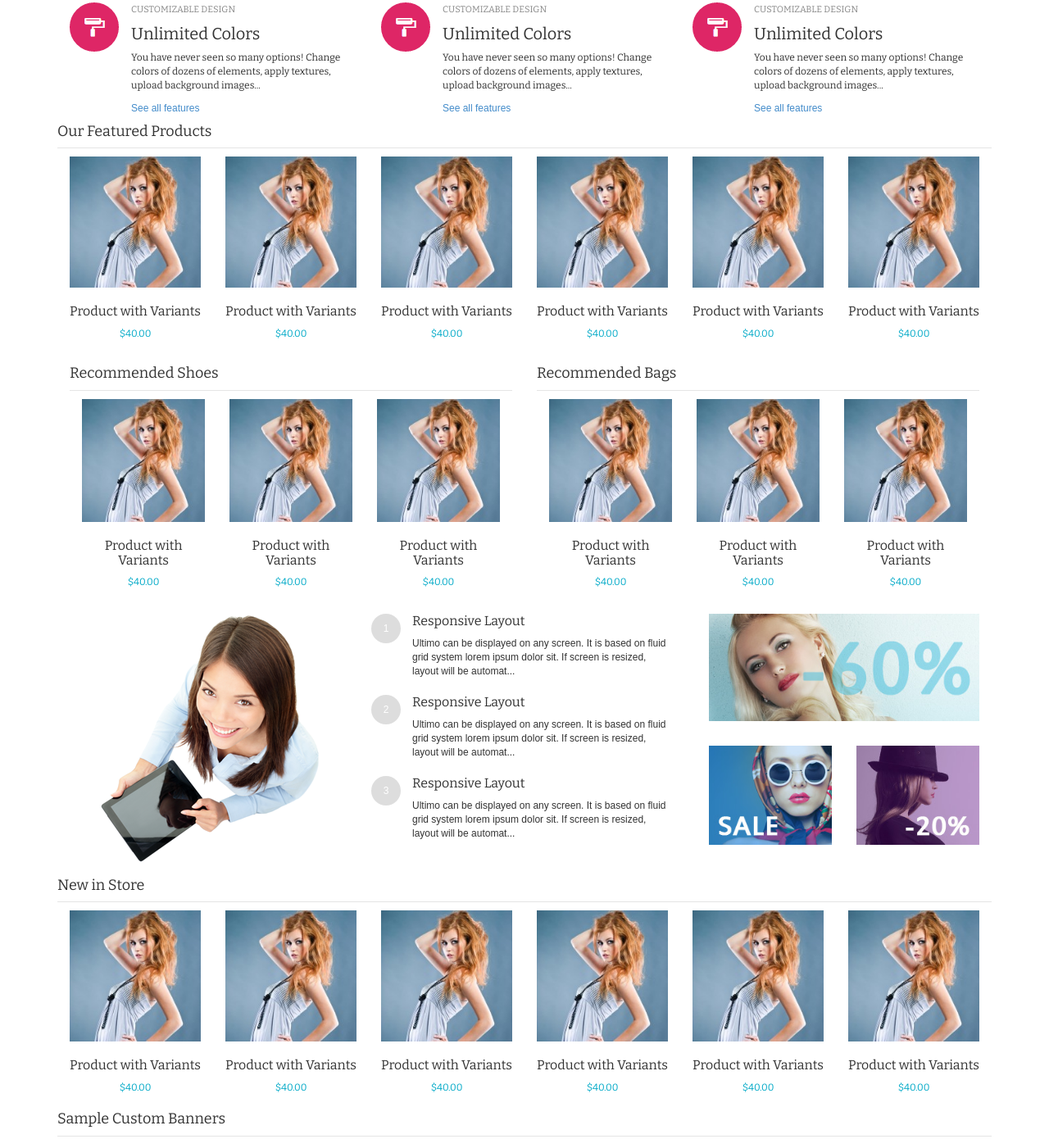
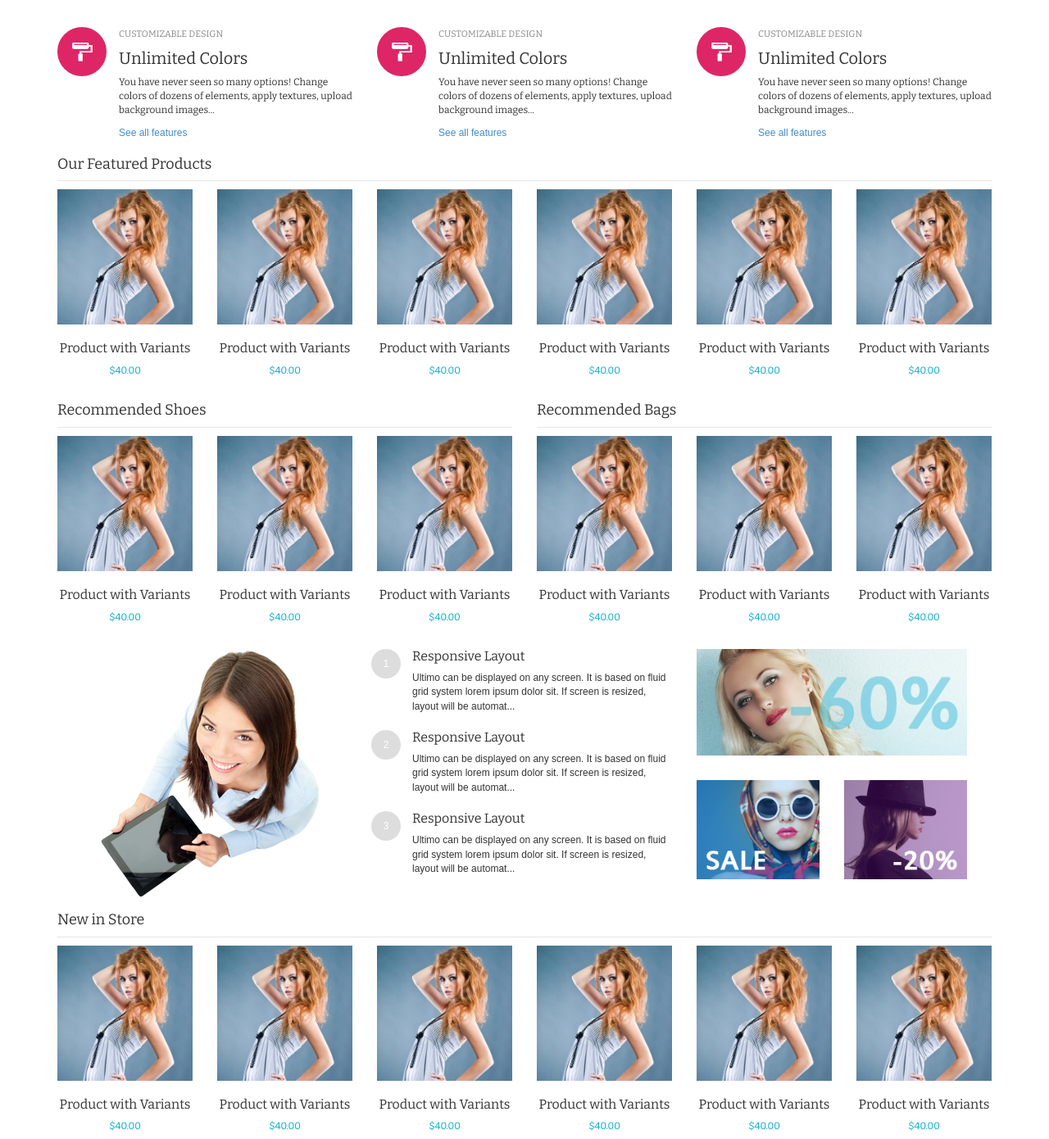
Before and after one commit to morke2/B-Imaginarium2, a plain HTML site: page index.html in a window 1280 px wide. Shown: the part 384-1774 px from the top of the page at 82% size. Drawn offline with nearby package versions, Linux system fonts and the light colour scheme.

Commit message:
fix rows and ID

```diff
--- a/index.html
+++ b/index.html
@@ -12,7 +12,7 @@
 </head>
 <body>
     <div class="page container-fluid">
-        <div id="img-slider" class="img-slider">
+        <div id="img-slider">
             <div class="row">
                 <div class="big-img col-xs-12 col-md-9">
                     <img class="img-responsive" src="img/s1_3.jpg" alt="#">
@@ -26,7 +26,7 @@
                 </div>
             </div>
         </div>
-        <div id="top-banners" class="top-banners">
+        <div id="top-banners" class=" row">
             <div class="one-banner col-xs-12 col-sm-4">
                 <img class="ico-banner" src="img/ico-banner.png" alt="#">
                 <div class="banner-content-wrapper">
@@ -55,9 +55,9 @@
                 </div>
             </div>
         </div>
-        <div id="featured-product" class="slider">
+        <div class="slider">
             <h4>Our Featured Products</h4>
-            <ul>
+            <ul class="row">
                 <li class="col-xs-6 col-sm-3 col-md-2">
                     <img class="img-responsive" src="img/featured-product.jpg" alt="#">
                     <h3>Product with Variants</h3>
@@ -90,10 +90,10 @@
                 </li>
             </ul>
         </div>
-        <div id="double-slider">
+        <div class="row">
            <div class="slider col-md-6">
                <h4>Recommended Shoes</h4>
-               <ul>
+               <ul class="row">
                    <li class="col-xs-6 col-sm-4">
                        <img class="img-responsive" src="img/featured-product.jpg" alt="#">
                        <h3>Product with Variants</h3>
@@ -113,7 +113,7 @@
            </div>
             <div class="slider  col-md-6">
                 <h4>Recommended Bags</h4>
-                <ul>
+                <ul class="row">
                     <li class="col-xs-6 col-sm-4">
                         <img class="img-responsive" src="img/featured-product.jpg" alt="#">
                         <h3>Product with Variants</h3>
@@ -132,7 +132,7 @@
                 </ul>
             </div>
         </div>
-        <div id="features" class="features">
+        <div id="features">
             <div class="row">
                 <div class="featured-list col-md-8">
                    <img src="img/2a.png" alt="#" class="hidden-xs" >
@@ -152,16 +152,16 @@
                         <p>Ultimo can be displayed on any screen. It is based on fluid grid system lorem ipsum dolor sit. If screen is resized, layout will be automat...</p>
                     </div>
                 </div>
-                <div class="featured-img col-md-4">
+                <div class="featured-img col-md-4 row">
                     <div class="img-wrap col-xs-12"><img class="img-responsive" src="img/3a.jpg" alt="#"></div>
                     <div class="img-wrap col-xs-6"><img class="img-responsive" src="img/3b.jpg" alt="#"></div>
                     <div class="img-wrap col-xs-6"><img class="img-responsive" src="img/3c.jpg" alt="#"></div>
                 </div>
             </div>
         </div>
-        <div id="new-product" class="slider">
+        <div class="slider">
             <h4>New in Store</h4>
-            <ul>
+            <ul class="row">
                 <li class="col-xs-6 col-sm-3 col-md-2">
                     <img class="img-responsive" src="img/featured-product.jpg" alt="#">
                     <h3>Product with Variants</h3>
@@ -208,9 +208,9 @@
                 </li>
             </ul>
         </div>
-        <div id="brands" class="slider">
+        <div class="slider">
             <h4>Our Brands</h4>
-            <ul>
+            <ul class="row">
                 <li class="col-xs-6 col-sm-3 col-md-2">
                     <img class="img-responsive" src="img/featured-product.jpg" alt="#">
                     <h3>Product with Variants</h3>
--- a/scss/custom.scss
+++ b/scss/custom.scss
@@ -11,7 +11,8 @@ body {
 .container-fluid {
   max-width: 1170px;
 }
-.img-slider {
+#img-slider {
+  margin-bottom: 30px;
   /*small size img fix responsive*/
   img {
     margin: 0 auto;
@@ -57,7 +58,7 @@ body {
     }
   }
 }
-.top-banners {
+#top-banners {
   .one-banner {
     padding-top: 10px;
     padding-bottom: 10px;
@@ -84,7 +85,7 @@ body {
 
   }
 }
-.features {
+#features {
   .featured-list {
     img {
       margin-right: 15px;
```
Also changed, not shown: css/custom.css, 1 other file.
